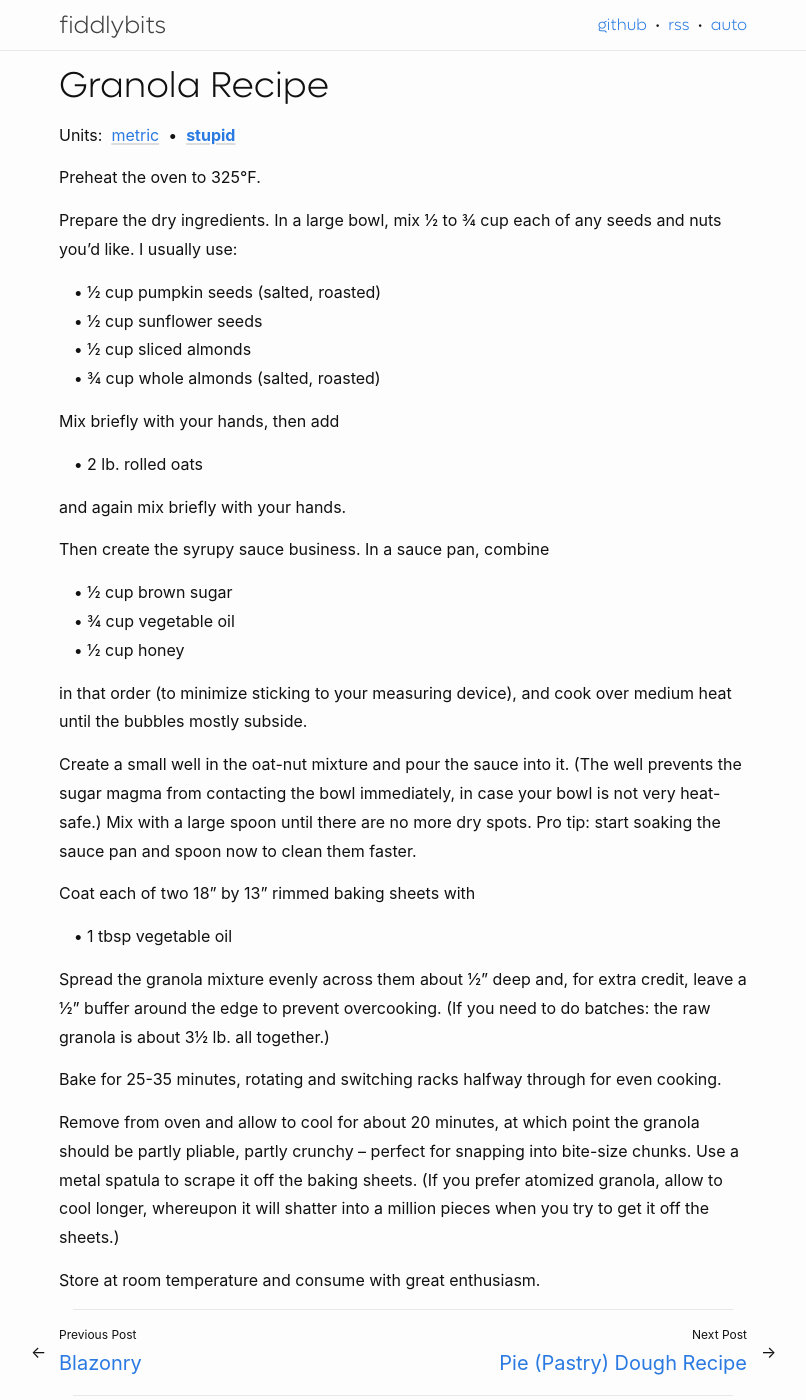
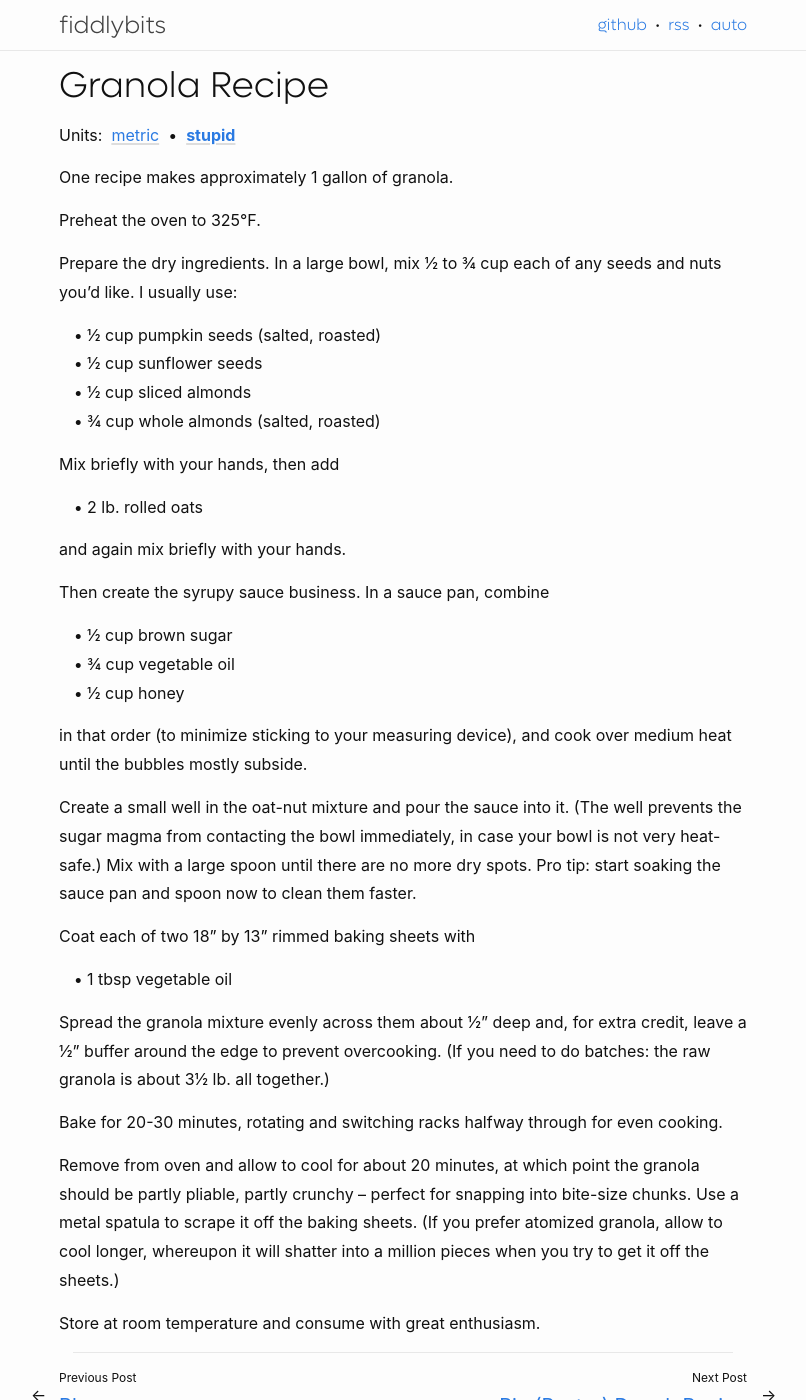
Before and after one commit to seansfkelley/seansfkelley.github.io, a Jekyll site: the page built from _posts/2023-10-07-granola.md, in a window 1280 px wide and 1400 px high. Shown: the whole window, without its empty margins (237-1043 px from the left). Built offline with Jekyll 4.4.1, drawn with Linux system fonts in a browser that asks for light colours.

Commit message:
Say how much storage you need.

```diff
--- a/_posts/2023-10-07-granola.md
+++ b/_posts/2023-10-07-granola.md
@@ -5,6 +5,8 @@ tags: recipe
 ---
 
 {% include unit-switcher.html %}
+
+One recipe makes approximately {% unit "1 gallon" "4 liters" %} of granola.
 
 Preheat the oven to {% unit "325°F" "160°C" %}.
 
@@ -37,7 +39,7 @@ Coat each of {% unit "two 18\" by 13\"" "two 40 cm by 30 cm" %} rimmed baking sh
 
 Spread the granola mixture evenly across them about {% unit "½\"" "1.5 cm" %} deep and, for extra credit, leave a {% unit "½\"" "1 cm" %} buffer around the edge to prevent overcooking. (If you need to do batches: the raw granola is about {% unit "3½ lb." "1900g" %} all together.)
 
-Bake for 25-35 minutes, rotating and switching racks halfway through for even cooking.
+Bake for 20-30 minutes, rotating and switching racks halfway through for even cooking.
 
 Remove from oven and allow to cool for about 20 minutes, at which point the granola should be partly pliable, partly crunchy -- perfect for snapping into bite-size chunks. Use a metal spatula to scrape it off the baking sheets. (If you prefer atomized granola, allow to cool longer, whereupon it will shatter into a million pieces when you try to get it off the sheets.)
 
```
